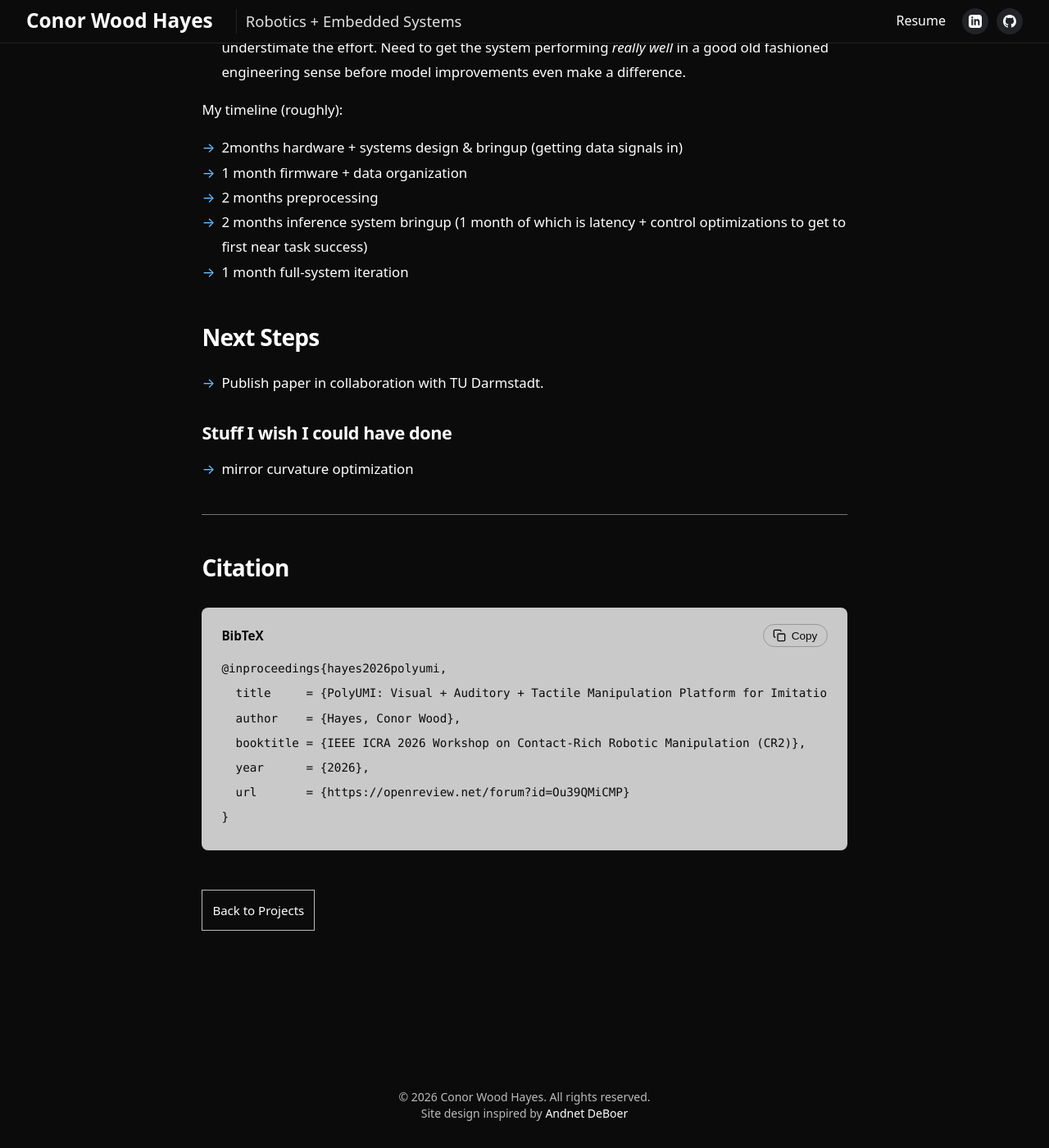
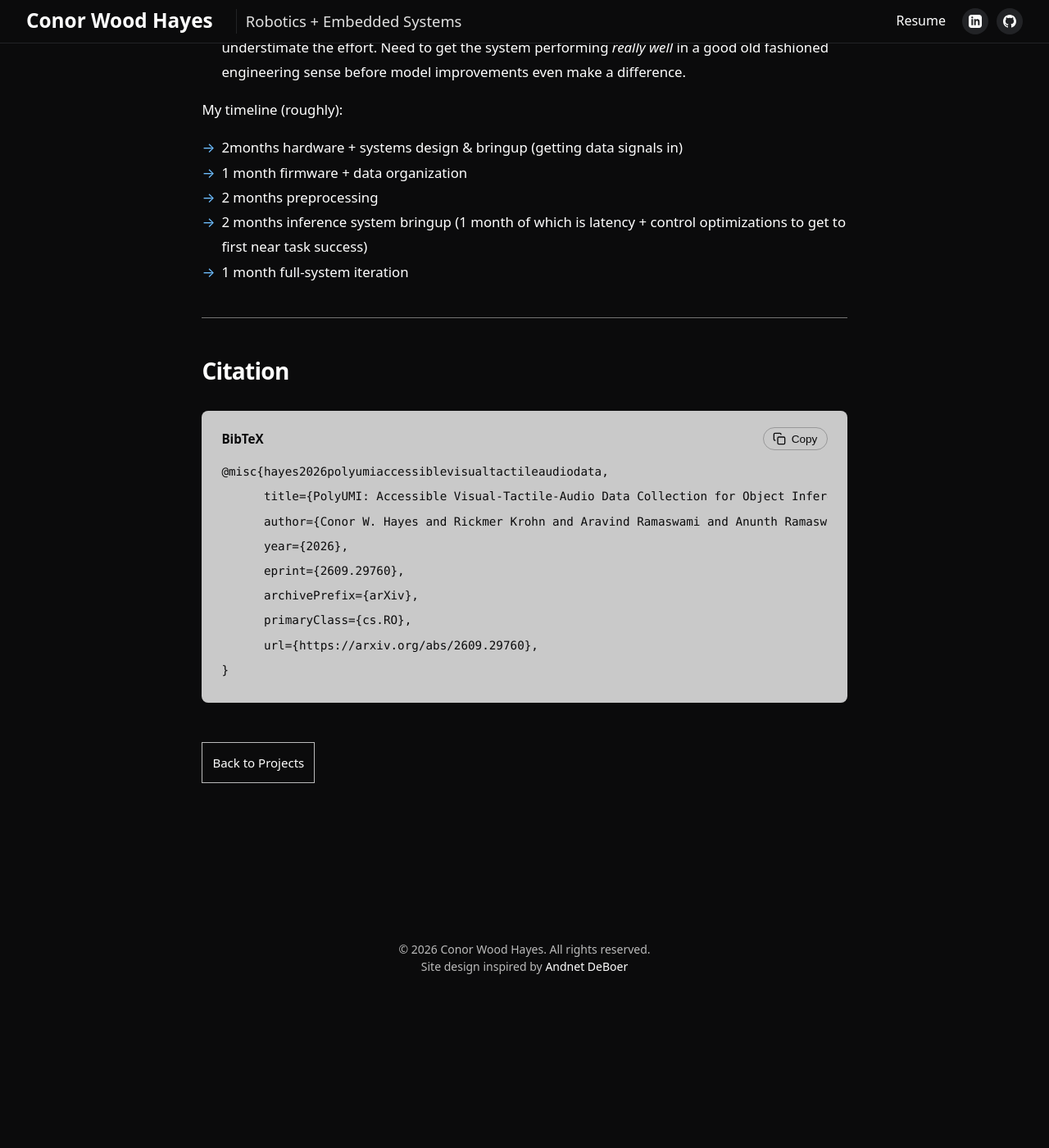
Before and after one commit to cwoodhayes/cwoodhayes.github.io, a Jekyll site: the page built from _projects/PolyUMI_final.md, in a window 1280 px wide and 1400 px high, scrolled down 17164 px. Shown: the whole window at 82% size. Built offline with Jekyll 4.4.1, drawn with Linux system fonts in a browser that asks for light colours; after the commit the page ends 18384 px from its top, so only the background shows below that.

```diff
--- a/_projects/PolyUMI_final.md
+++ b/_projects/PolyUMI_final.md
@@ -309,22 +309,16 @@
 - 1 month full-system iteration
 
 
-## Next Steps
-
-- Publish paper in collaboration with TU Darmstadt.
-
-### Stuff I wish I could have done
-
-- mirror curvature optimization
-
 ---
 
 ## Citation
 
-{% include citation.html bibtex="@inproceedings{hayes2026polyumi,
-  title     = {PolyUMI: Visual + Auditory + Tactile Manipulation Platform for Imitation Learning},
-  author    = {Hayes, Conor Wood},
-  booktitle = {IEEE ICRA 2026 Workshop on Contact-Rich Robotic Manipulation (CR2)},
-  year      = {2026},
-  url       = {https://openreview.net/forum?id=Ou39QMiCMP}
+{% include citation.html bibtex="@misc{hayes2026polyumiaccessiblevisualtactileaudiodata,
+      title={PolyUMI: Accessible Visual-Tactile-Audio Data Collection for Object Inference and Manipulation},
+      author={Conor W. Hayes and Rickmer Krohn and Aravind Ramaswami and Anunth Ramaswami and Nils Dengler and Kevin M. Lynch and J. Edward Colgate and Georgia Chalvatzaki and Matthew L. Elwin},
+      year={2026},
+      eprint={2609.29760},
+      archivePrefix={arXiv},
+      primaryClass={cs.RO},
+      url={https://arxiv.org/abs/2609.29760},
 }" %}
```
